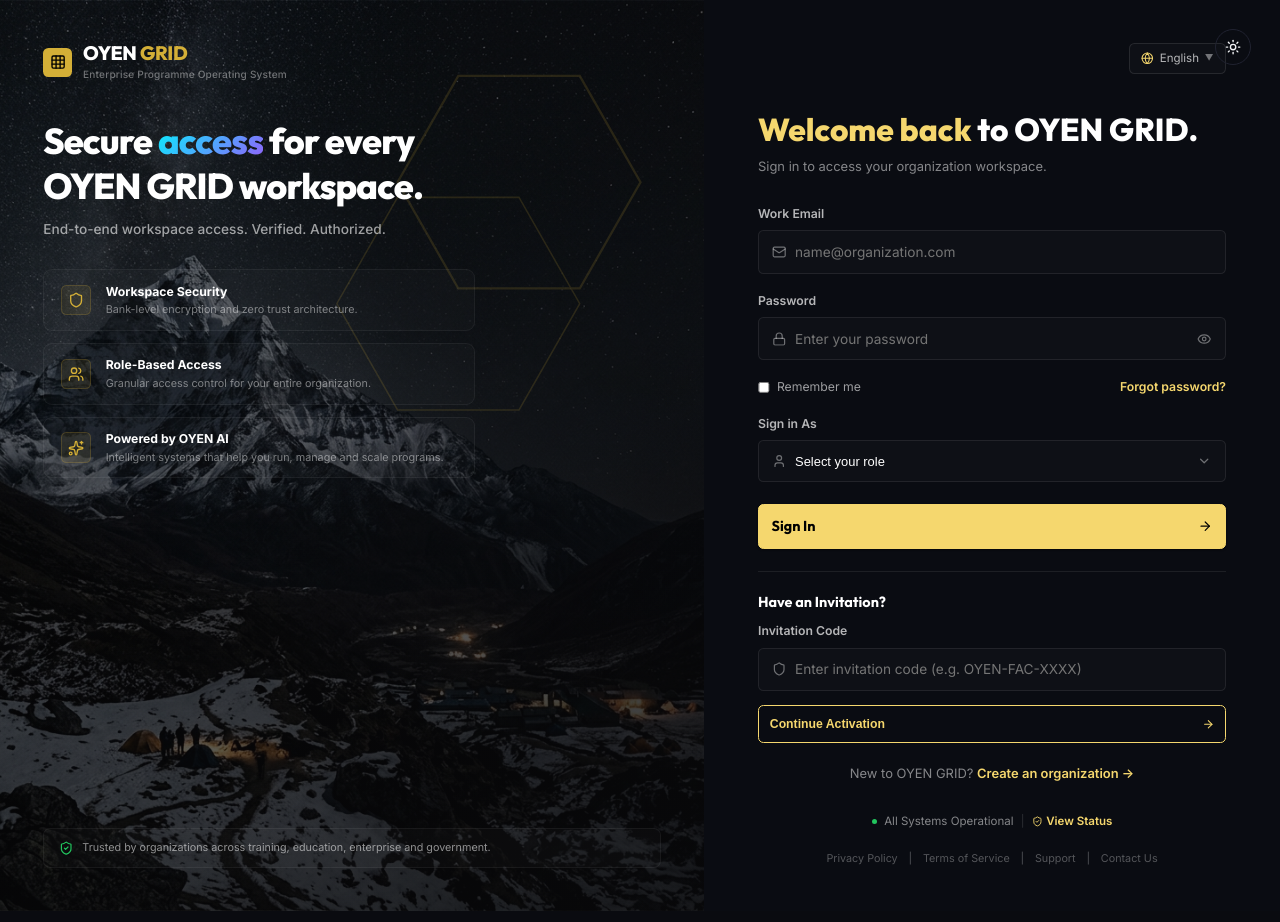
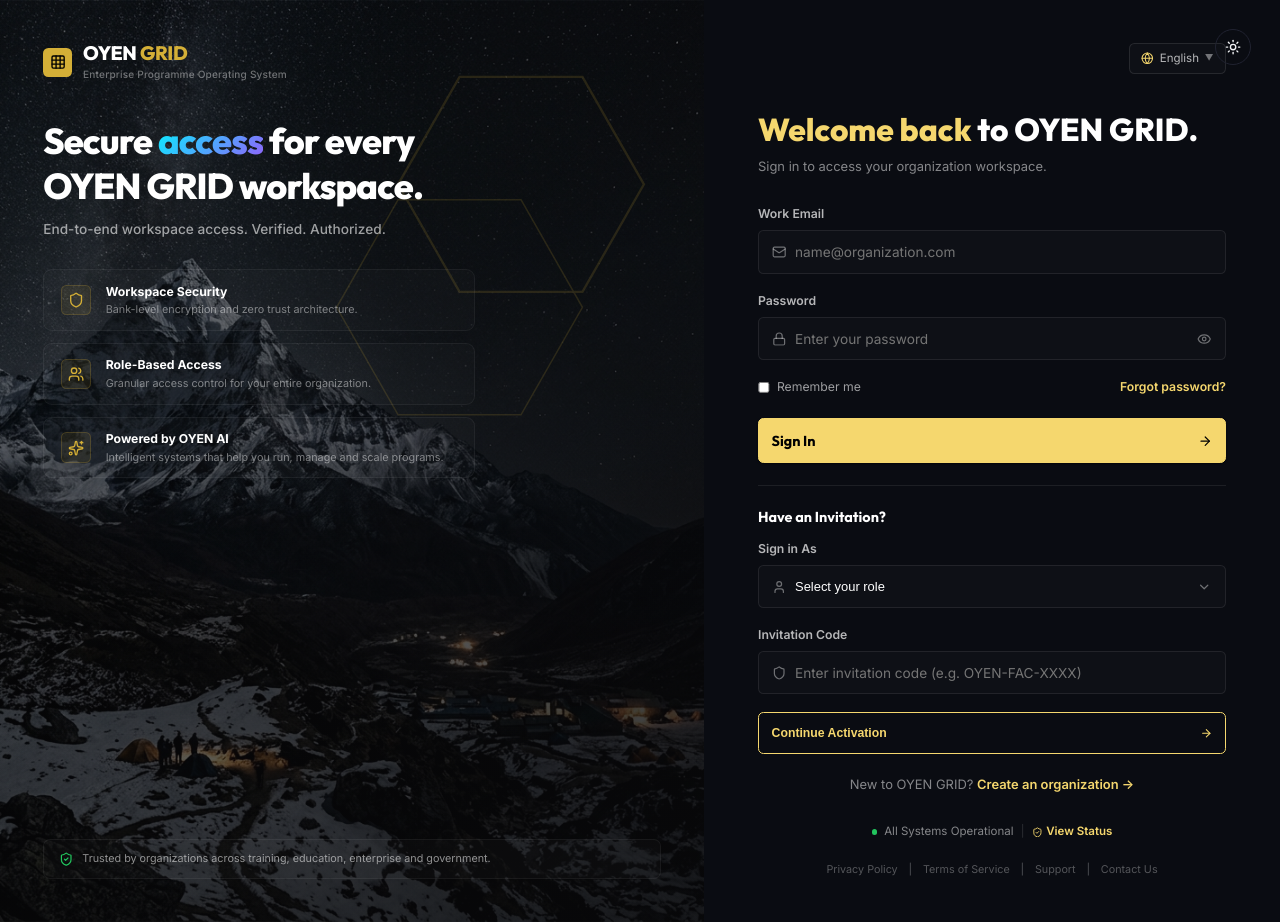
Before and after one commit to oyenhq-design/oyengridwebapp, a React (Vite) app: page / in a window 1280 px wide. Both pictures are taken after a click on the button "Sign In". Built offline with nearby package versions, Linux system fonts and the light colour scheme.

Commit message:
feat: move role selector into Have an Invitation section under the Sign In button

```diff
--- a/src/components/SignInForm.jsx
+++ b/src/components/SignInForm.jsx
@@ -11,7 +11,6 @@ export default function SignInForm({
   invitationPrefill,
   setInvitationPrefill
 }) {
-  // flowStep states: 'login' | 'invite-setup'
   const [flowStep, setFlowStep] = useState('login');
 
   // Input states for standard login
@@ -19,23 +18,22 @@ export default function SignInForm({
   const [password, setPassword] = useState('');
   const [rememberMe, setRememberMe] = useState(false);
   const [showPassword, setShowPassword] = useState(false);
+
+  // Input states for invitation activation (in "Have an Invitation?" section)
   const [role, setRole] = useState(invitationPrefill ? invitationPrefill.role || '' : '');
+  const [inviteCode, setInviteCode] = useState(invitationPrefill ? invitationPrefill.inviteCode : '');
 
-  // Input states for invitation flow
-  const [inviteCode, setInviteCode] = useState(invitationPrefill ? invitationPrefill.inviteCode : '');
+  // Input states for password creation step
   const [fullName, setFullName] = useState('');
   const [regPassword, setRegPassword] = useState('');
   const [regConfirmPassword, setRegConfirmPassword] = useState('');
 
-  // Matched invitation reference
   const [matchedInvitation, setMatchedInvitation] = useState(null);
-
-  // Status message and loaders
   const [errors, setErrors] = useState({});
   const [isLoading, setIsLoading] = useState(false);
   const [statusMessage, setStatusMessage] = useState(null);
 
-  // Validate Standard Sign-In
+  // Validate Standard Sign-In (email + password only, no role check at verification stage)
   const validateSignIn = () => {
     const newErrors = {};
     if (!email) {
@@ -46,14 +44,11 @@ export default function SignInForm({
     if (!password) {
       newErrors.password = 'Password is required';
     }
-    if (!role) {
-      newErrors.role = 'Please select your role';
-    }
     setErrors(newErrors);
     return Object.keys(newErrors).length === 0;
   };
 
-  // Handle Standard Sign-In Submit (for active users)
+  // Handle Standard Sign-In
   const handleSignInSubmit = (e) => {
     e.preventDefault();
     if (!validateSignIn()) return;
@@ -65,7 +60,6 @@ export default function SignInForm({
       setIsLoading(false);
       const targetEmail = email.trim().toLowerCase();
 
-      // 1. Search for the account in active roster or invitations
       const matchingMember = teamMembers.find(m => m.email.toLowerCase() === targetEmail);
       const pendingInvite = invitations.find(i => i.email.toLowerCase() === targetEmail && !i.used);
 
@@ -77,26 +71,15 @@ export default function SignInForm({
         return;
       }
 
-      // 2. Check if the invitation is still pending/unactivated
       if (pendingInvite && (!matchingMember || matchingMember.status === 'Pending')) {
         setStatusMessage({
           type: 'error',
-          text: 'Your invitation has not been activated yet. Please complete your invitation before signing in.'
+          text: 'Your invitation has not been activated yet. Please complete your invitation below before signing in.'
         });
         return;
       }
 
-      // 3. Verify user's assigned role
       const actualRole = matchingMember.role;
-      if (role !== actualRole) {
-        setStatusMessage({
-          type: 'error',
-          text: 'You do not have permission to sign in using this role.'
-        });
-        return;
-      }
-
-      // 4. Verify password
       const isOwnerDefault = (targetEmail === 'admin@oyengrid.com' || actualRole === 'Organization Owner');
       const expectedPassword = matchingMember.password || (isOwnerDefault ? 'password123' : null);
 
@@ -108,7 +91,6 @@ export default function SignInForm({
         return;
       }
 
-      // 5. Success
       setStatusMessage({ type: 'success', text: 'Authentication successful! Welcome back.' });
 
       if (setTeamMembers) {
@@ -121,12 +103,12 @@ export default function SignInForm({
     }, 1200);
   };
 
-  // Handle Continue button for first-time invited users (directly from sign in page)
+  // Validate and Continue Activation for first-time invited users
   const handleContinueInvite = (e) => {
     e.preventDefault();
     const newErrors = {};
     if (!email) {
-      newErrors.email = 'Email is required';
+      newErrors.email = 'Email is required to verify invitation';
     } else if (!/\S+@\S+\.\S+/.test(email)) {
       newErrors.email = 'Please enter a valid email address';
     }
@@ -150,7 +132,6 @@ export default function SignInForm({
       const codeUpper = inviteCode.trim().toUpperCase();
       const targetEmail = email.trim().toLowerCase();
 
-      // Find matching invitation
       const invite = invitations.find(i => i.accessCode.toUpperCase() === codeUpper);
 
       if (!invite) {
@@ -182,11 +163,9 @@ export default function SignInForm({
         return;
       }
 
-      // Invitation validated! Show password setup flow
       setErrors({});
       setMatchedInvitation(invite);
 
-      // Auto-prefill name
       if (invite.name) {
         setFullName(invite.name);
       } else {
@@ -221,7 +200,6 @@ export default function SignInForm({
       const assignedRole = matchedInvitation.role;
       const inviteCodeVal = matchedInvitation.accessCode;
 
-      // 1. Mark invitation as used
       if (setInvitations) {
         setInvitations(prev => prev.map(i =>
           i.accessCode.toUpperCase() === inviteCodeVal.toUpperCase()
@@ -230,7 +208,6 @@ export default function SignInForm({
         ));
       }
 
-      // 2. Add member to team list
       if (setTeamMembers) {
         setTeamMembers(prev => {
           const exists = prev.some(m => m.email.toLowerCase() === targetEmail.toLowerCase());
@@ -267,9 +244,7 @@ export default function SignInForm({
         });
       }
 
-      // 3. Clear prefill context & log in
       if (setInvitationPrefill) setInvitationPrefill(null);
-
       setStatusMessage({ type: 'success', text: 'Account activated successfully! Redirecting...' });
 
       setTimeout(() => {
@@ -306,7 +281,7 @@ export default function SignInForm({
         </div>
       </div>
 
-      {/* STEP: Standard Login (incorporating Have an Invitation check) */}
+      {/* STEP: Standard Login */}
       {flowStep === 'login' && (
         <>
           <div style={{ textAlign: 'left', marginBottom: '2rem' }}>
@@ -413,7 +388,7 @@ export default function SignInForm({
             </div>
 
             {/* Options Row */}
-            <div style={{ display: 'flex', justifyContent: 'space-between', alignItems: 'center', marginBottom: '1.25rem', fontSize: '0.85rem' }}>
+            <div style={{ display: 'flex', justifyContent: 'space-between', alignItems: 'center', marginBottom: '1.5rem', fontSize: '0.85rem' }}>
               <label style={{ display: 'flex', alignItems: 'center', gap: '0.5rem', color: 'rgba(255,255,255,0.6)', cursor: 'pointer', userSelect: 'none' }}>
                 <input
                   type="checkbox"
@@ -432,8 +407,45 @@ export default function SignInForm({
               </span>
             </div>
 
-            {/* Sign in as role select */}
-            <div style={{ textAlign: 'left', marginBottom: '1.5rem' }}>
+            {/* Submit button */}
+            <button
+              type="submit"
+              className="submit-btn"
+              style={{
+                background: '#F5D76E',
+                border: '1px solid #F5D76E',
+                color: '#000',
+                fontWeight: 700,
+                borderRadius: '6px',
+                padding: '0.875rem',
+                display: 'flex',
+                alignItems: 'center',
+                justifyContent: 'center',
+                gap: '0.5rem',
+                width: '100%',
+                cursor: 'pointer',
+                transition: 'all 0.2s ease',
+                marginBottom: '1.5rem'
+              }}
+              disabled={isLoading}
+            >
+              {isLoading ? (
+                <span className="spinner" />
+              ) : (
+                <>
+                  <span>Sign In</span>
+                  <ArrowRight size={16} style={{ marginLeft: 'auto' }} />
+                </>
+              )}
+            </button>
+          </form>
+
+          {/* Have an Invitation? Section (with Role Dropdown and Code) */}
+          <div style={{ marginTop: '1.5rem', borderTop: '1px solid rgba(255,255,255,0.08)', paddingTop: '1.5rem', textAlign: 'left' }}>
+            <h3 style={{ fontSize: '1rem', fontWeight: 700, color: '#fff', marginBottom: '1rem', fontFamily: "'Outfit', sans-serif" }}>Have an Invitation?</h3>
+
+            {/* Sign in As / Role Selector */}
+            <div style={{ marginBottom: '1.25rem' }}>
               <label className="form-label" style={{ color: 'rgba(255,255,255,0.7)', fontWeight: 600, fontSize: '0.85rem', display: 'block', marginBottom: '0.5rem' }}>Sign in As</label>
               <div style={{ position: 'relative' }}>
                 <User size={16} color="rgba(255,255,255,0.4)" style={{ position: 'absolute', left: '1rem', top: '50%', transform: 'translateY(-50%)', pointerEvents: 'none' }} />
@@ -473,43 +485,8 @@ export default function SignInForm({
               )}
             </div>
 
-            {/* Submit button */}
-            <button
-              type="submit"
-              className="submit-btn"
-              style={{
-                background: '#F5D76E',
-                border: '1px solid #F5D76E',
-                color: '#000',
-                fontWeight: 700,
-                borderRadius: '6px',
-                padding: '0.875rem',
-                display: 'flex',
-                alignItems: 'center',
-                justifyContent: 'center',
-                gap: '0.5rem',
-                width: '100%',
-                cursor: 'pointer',
-                transition: 'all 0.2s ease',
-                marginBottom: '1.5rem'
-              }}
-              disabled={isLoading}
-            >
-              {isLoading ? (
-                <span className="spinner" />
-              ) : (
-                <>
-                  <span>Sign In</span>
-                  <ArrowRight size={16} style={{ marginLeft: 'auto' }} />
-                </>
-              )}
-            </button>
-          </form>
-
-          {/* Have an Invitation? Section */}
-          <div style={{ marginTop: '1.5rem', borderTop: '1px solid rgba(255,255,255,0.08)', paddingTop: '1.5rem', textAlign: 'left' }}>
-            <h3 style={{ fontSize: '1rem', fontWeight: 700, color: '#fff', marginBottom: '0.75rem', fontFamily: "'Outfit', sans-serif" }}>Have an Invitation?</h3>
-            <div className="form-group" style={{ marginBottom: '1rem' }}>
+            {/* Invitation Code */}
+            <div className="form-group" style={{ marginBottom: '1.25rem' }}>
               <label className="form-label" style={{ color: 'rgba(255,255,255,0.7)', fontWeight: 600, fontSize: '0.85rem' }}>Invitation Code</label>
               <div style={{ position: 'relative' }}>
                 <Shield size={16} color="rgba(255,255,255,0.4)" style={{ position: 'absolute', left: '1rem', top: '50%', transform: 'translateY(-50%)' }} />
@@ -531,6 +508,8 @@ export default function SignInForm({
                 </span>
               )}
             </div>
+
+            {/* Continue Activation Button */}
             <button
               type="button"
               onClick={handleContinueInvite}
@@ -540,7 +519,7 @@ export default function SignInForm({
                 color: '#F5D76E',
                 fontWeight: 700,
                 borderRadius: '6px',
-                padding: '0.75rem',
+                padding: '0.875rem',
                 display: 'flex',
                 alignItems: 'center',
                 justifyContent: 'center',
```
